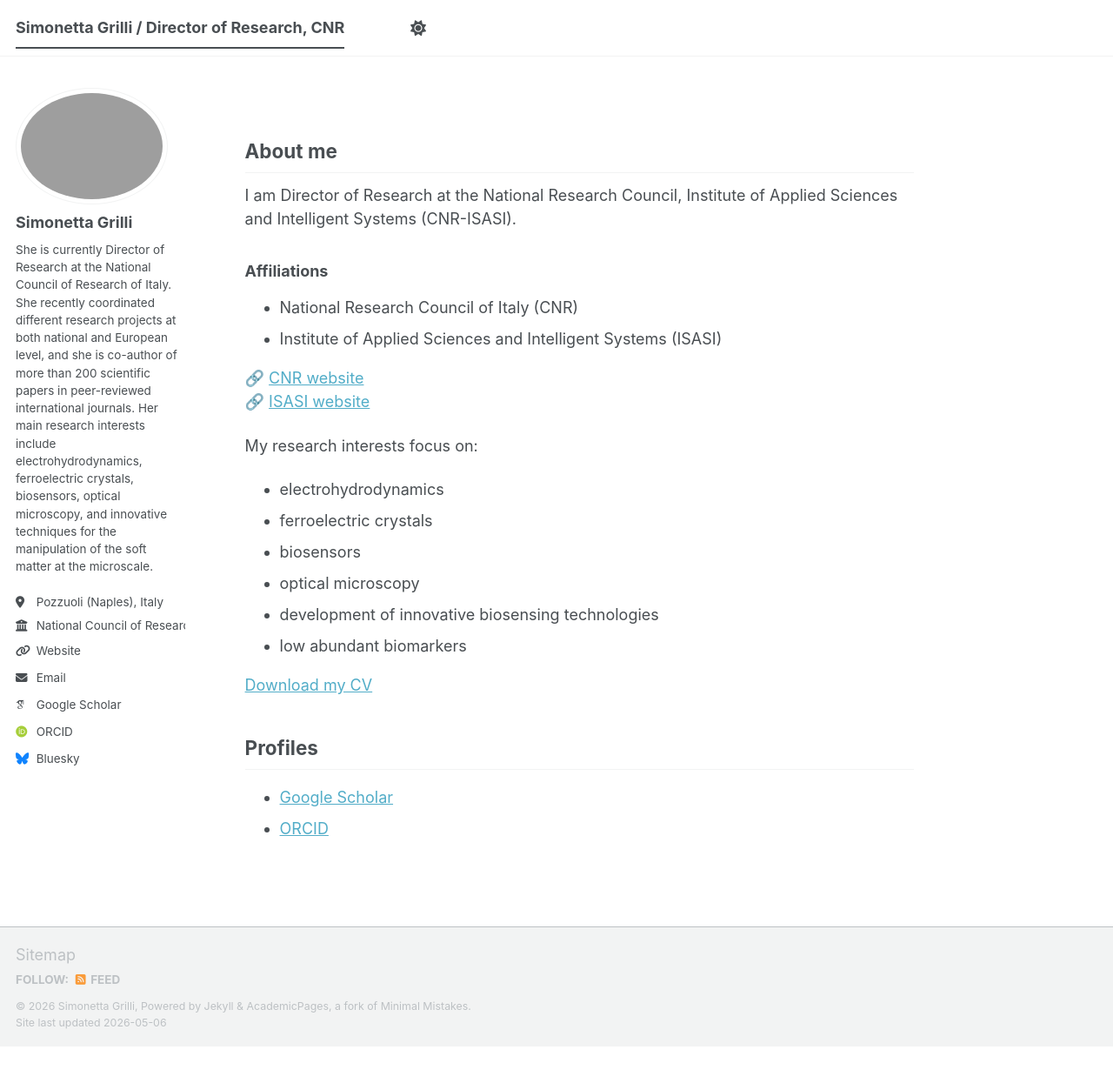
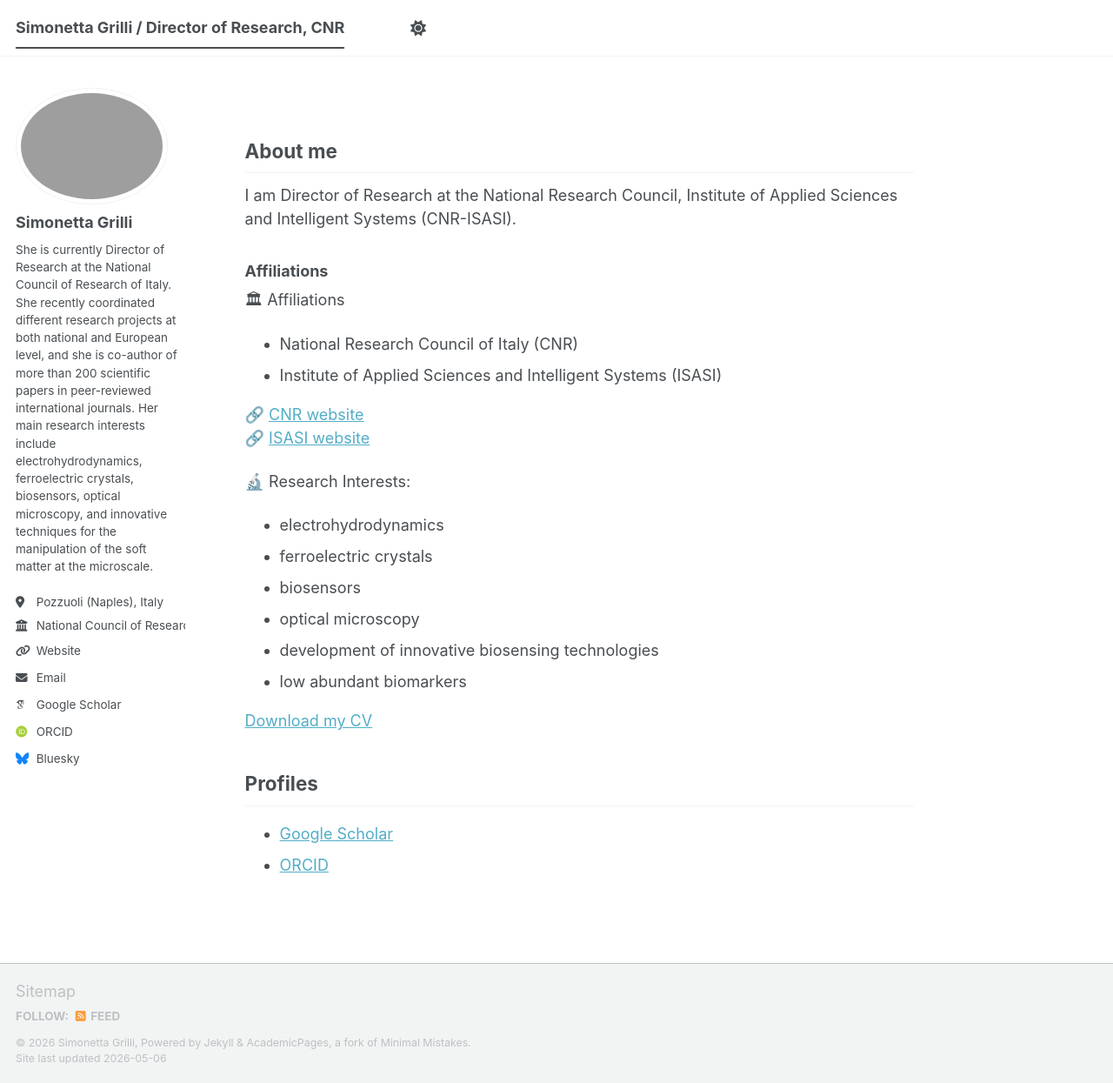
Before and after one commit to simonettagrilli/simonettagrilli.github.io, a Jekyll site: the page built from _pages/about.md, in a window 1280 px wide and 1245 px high. Shown: the whole window at 87% size. Built offline with Jekyll 4.4.1, drawn with Linux system fonts in a browser that asks for light colours; some web fonts are replaced; a script bundle is joined from its source files by our own code; library files that are not in the unit come from our copies.

Commit message:
Update about page with new section headings

```diff
--- a/_pages/about.md
+++ b/_pages/about.md
@@ -12,14 +12,14 @@ author_profile: true
 I am Director of Research at the National Research Council, Institute of Applied Sciences and Intelligent Systems (CNR-ISASI).
 
 ### Affiliations
-
+🏛 Affiliations
 - National Research Council of Italy (CNR)
 - Institute of Applied Sciences and Intelligent Systems (ISASI)
 
 🔗 <a href="https://www.cnr.it" target="_blank">CNR website</a>
 🔗 <a href="https://www.isasi.cnr.it/" target="_blank">ISASI website</a>
 
-My research interests focus on:
+🔬 Research Interests:
 - electrohydrodynamics
 - ferroelectric crystals
 - biosensors
```
